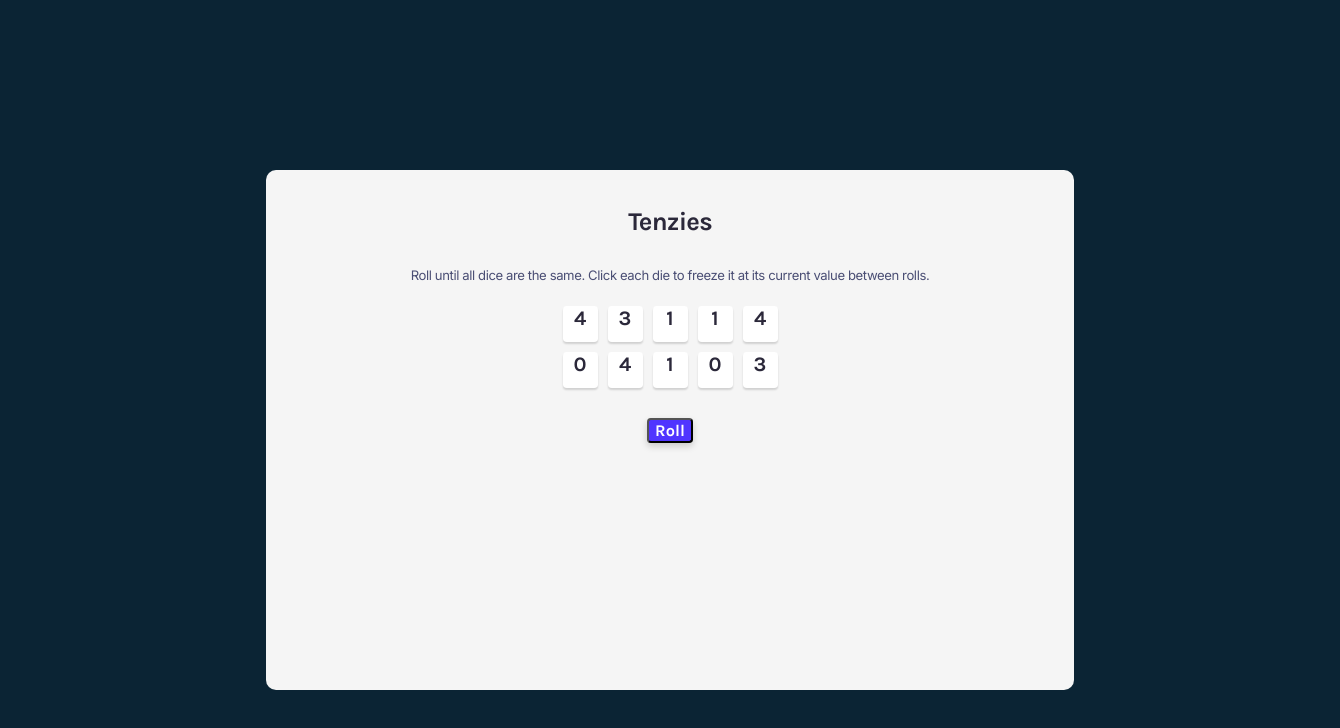
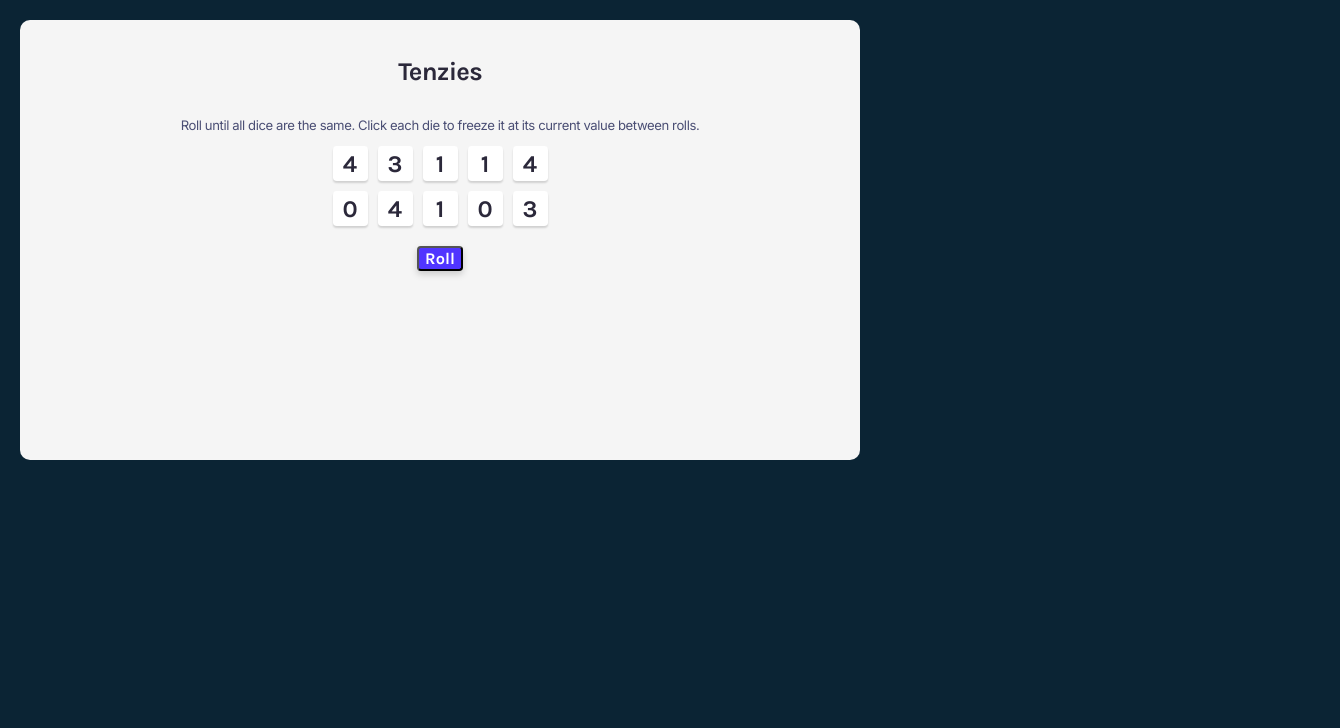
Before and after one commit to RandyPol/tenzies-app, a React (Create React App) app: page / in a window 1280 px wide. Shown: the top 728 px of the page, 1340 px wide, since content can reach past the window. Built offline with nearby package versions, Linux system fonts and the light colour scheme.

Commit message:
Update the css for the dice container.

```diff
--- a/src/App.css
+++ b/src/App.css
@@ -1,19 +1,9 @@
-main {
-  display: flex;
-  justify-content: center;
-  align-items: center;
-  background-color: #0b2434;
-  width: 100vw;
-  height: 100vh;
-  padding: 30px;
-}
-
 .container {
   display: flex;
   flex-direction: column;
   align-items: center;
-  width: 60%;
-  height: 60%;
+  max-width: 800px;
+  height: 400px;
   border-radius: 10px;
   background-color: #f5f5f5;
   padding: 20px;
@@ -39,27 +29,31 @@ main {
 }
 
 .container--keys {
-  width: 250px;
+  display: grid;
+  grid-template-columns: repeat(5, 1fr);
+  grid-template-rows: repeat(2, auto);
+  column-gap: 10px;
+  row-gap: 10px;
+  /* background-color: #4a4e74; */
+}
+
+.diceNum {
   display: flex;
   justify-content: center;
   align-items: center;
-  flex-wrap: wrap;
-  gap: 10px;
-  margin: 10px 0;
+  box-shadow: 0px 2px 2px rgba(0, 0, 0, 0.15);
+  border-radius: 3.81277px;
+  width: 35px;
+  height: 35px;
+  text-align: center;
+  background: #ffffff;
+  /* background: #59e391; */
 }
 
-.diceNum {
+.diceNum h2 {
   font-family: 'Karla';
   font-weight: 700;
-  font-size: 20.5889px;
-  text-align: center;
   color: #2b283a;
-  width: 35px;
-  height: 35.84px;
-  /* background: #59e391; */
-  background: #ffffff;
-  box-shadow: 0px 2px 2px rgba(0, 0, 0, 0.15);
-  border-radius: 3.81277px;
 }
 
 .container--button {
--- a/src/App.js
+++ b/src/App.js
@@ -1,4 +1,4 @@
-import React, { useState } from 'react'
+import React from 'react'
 import './App.css'
 import Dice from './components/Dice'
 
@@ -17,26 +17,20 @@ function App() {
   })
 
   const listOfDice = Object.keys(diceList).map((item, index) => {
-    console.log(item)
-    const randomRoll = Math.floor(Math.random()*7)
-    console.log(randomRoll)
+    const randomRoll = Math.floor(Math.random() * 7)
     return <Dice key={index} num={randomRoll} />
   })
 
   return (
-    <main>
-      <div className="container">
+      <main className="container">
         <h1 className="container--title">Tenzies</h1>
         <p className="container--summary">
           Roll until all dice are the same. Click each die to freeze it at its
           current value between rolls.
         </p>
-        <div className="container--keys">
-          {listOfDice}
-        </div>
+        <div className="container--keys">{listOfDice}</div>
         <button className="container--button">Roll</button>
-      </div>
-    </main>
+      </main>
   )
 }
 
--- a/src/components/Dice.js
+++ b/src/components/Dice.js
@@ -1,7 +1,7 @@
 import React from 'react'
 
 const Dice = ({ num }) => {
-  return <div className="diceNum">{num}</div>
+  return <div className="diceNum"><h2>{num}</h2></div>
 }
 
 export default Dice
--- a/src/index.css
+++ b/src/index.css
@@ -1,4 +1,6 @@
 body {
   margin: 0;
   box-sizing: border-box;
+  padding: 20px;
+  background-color: #0b2434;
 }
```
